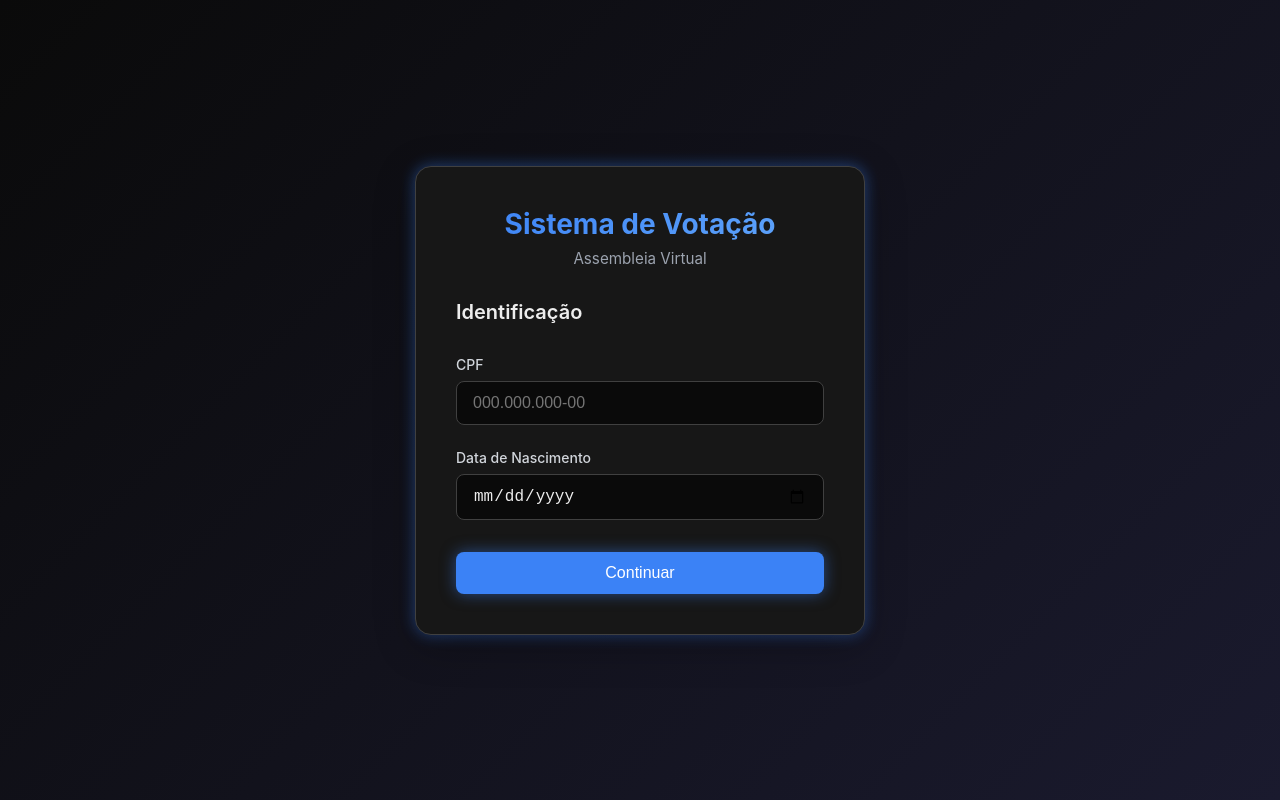
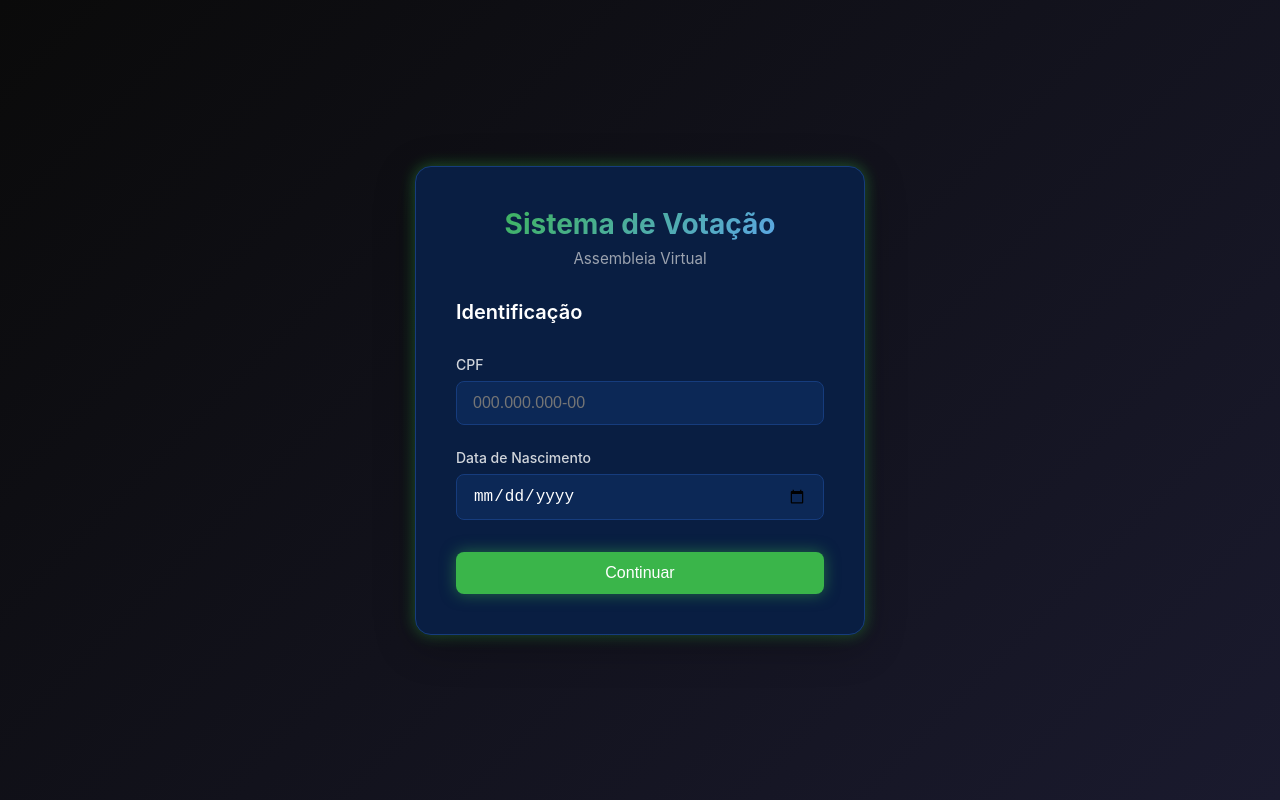
Before and after one commit to jefersoncoop/voting-systemv2, a Next.js app: page /login in a window 1280 px wide. Built offline with nearby package versions, Linux system fonts and the light colour scheme.

Commit message:
refactor: Update the corporate color theme and remove user access type display from the UI.

```diff
--- a/src/app/globals.css
+++ b/src/app/globals.css
@@ -1,17 +1,17 @@
 :root {
   /* Premium Corporate Palette */
-  --background: #0a0a0a;
-  --foreground: #ededed;
+  --background: #0c2856;
+  --foreground: #ffffff;
 
-  --primary: #3b82f6; /* Blue 500 */
-  --primary-hover: #2563eb;
-  --primary-glow: rgba(59, 130, 246, 0.5);
+  --primary: #3ab54a;
+  --primary-hover: #2e9b3d;
+  --primary-glow: rgba(58, 181, 74, 0.5);
 
-  --surface: #171717;
-  --surface-hover: #262626;
-  --border: #404040;
+  --surface: #091e42;
+  --surface-hover: #0e2a5c;
+  --border: #163c7d;
 
-  --success: #10b981;
+  --success: #3ab54a;
   --error: #ef4444;
   --warning: #f59e0b;
 
--- a/src/app/login/page.tsx
+++ b/src/app/login/page.tsx
@@ -200,13 +200,8 @@ export default function LoginPage() {
                         }}>
                             <h2 style={{ color: '#10b981', marginBottom: '1rem' }}>✅ Login Realizado com Sucesso!</h2>
                             <div style={{ marginBottom: '1rem' }}>
-                                <p style={{ fontSize: '1.1rem', fontWeight: '600', marginBottom: '0.5rem' }}>
+                                <p style={{ fontSize: '1.2rem', fontWeight: '600', marginBottom: '0.5rem' }}>
                                     {userInfo.name}
-                                </p>
-                                <p style={{ color: '#9ca3af', fontSize: '0.9rem' }}>
-                                    Tipo de Acesso: <strong style={{ color: userInfo.hasRestrictions ? '#ef4444' : '#10b981' }}>
-                                        {userInfo.hasRestrictions ? 'Diretoria' : 'Membro'}
-                                    </strong>
                                 </p>
                             </div>
                             <p style={{ color: '#9ca3af', fontSize: '0.85rem' }}>
--- a/src/app/votar/[id]/page.tsx
+++ b/src/app/votar/[id]/page.tsx
@@ -189,9 +189,6 @@ export default function VotingSessionPage() {
                             color: '#9ca3af'
                         }}>
                             <span style={{ fontWeight: '600', color: '#fff' }}>{userInfo.name}</span>
-                            <span style={{ fontSize: '0.75rem' }}>
-                                {userInfo.hasRestrictions ? 'Diretoria' : 'Membro'}
-                            </span>
                         </div>
                     )}
                 </div>
```
Also changed, not shown: 1 other file (tests, documents, lock files or other folders).
